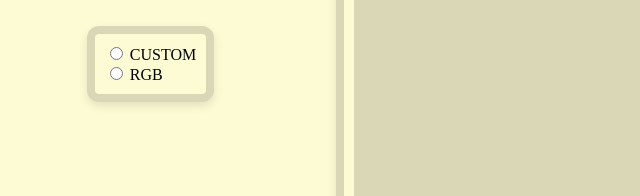
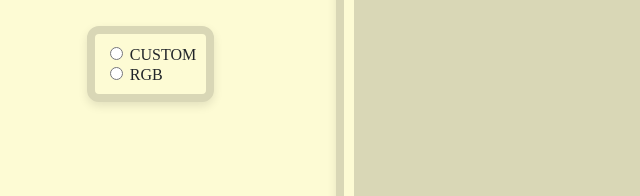
Before and after one commit to fawaaazi/Etch-a-Sketch, a plain HTML site: page index.html in a window 1280 px wide. Shown: the part 275-471 px from the top of the page, 214-854 px from the left. Drawn offline with Linux system fonts and the light colour scheme.

Commit message:
changed the color of the color picker texts

```diff
--- a/style.css
+++ b/style.css
@@ -45,6 +45,8 @@ body{
     border-radius: 12px;
     padding: 10px;
     box-shadow: 0 4px 10px rgba(0, 0, 0, 0.1);
+    color:#212529;
+    font-weight: lighter;
 }
 .grid{
     display: flex;
```
